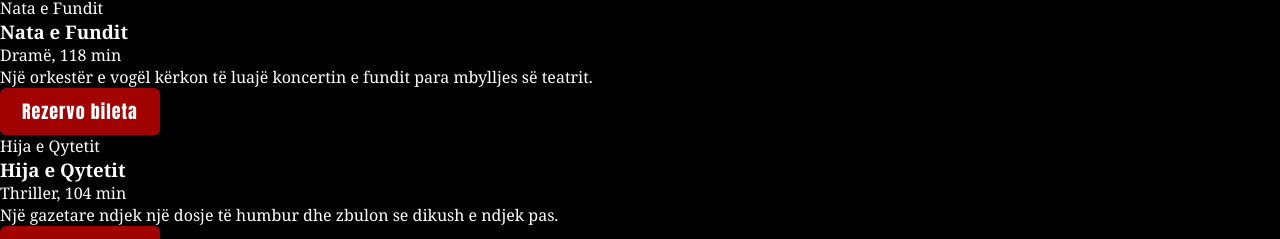
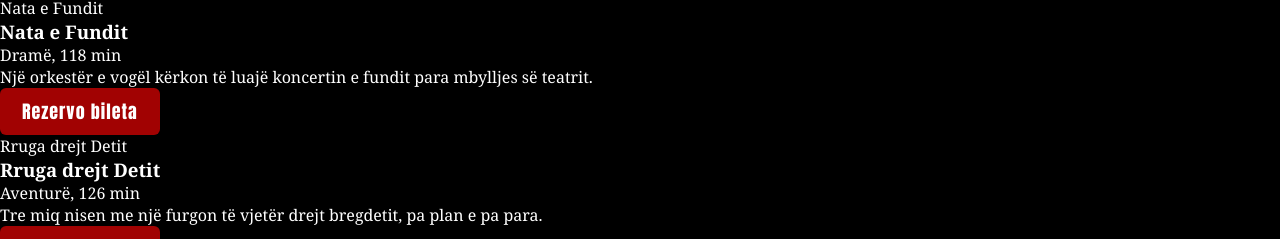
Before and after one commit to Elton-Balaj/ProjektKinema, a plain HTML site: page index.html in a window 1280 px wide. Shown: the part 668-907 px from the top of the page. Drawn offline with Linux system fonts and the light colour scheme.

Commit message:
Vendosja e footer tek faqja kryesore index (ballina)

```diff
--- a/index.html
+++ b/index.html
@@ -73,13 +73,13 @@
           </article>
 
           <article class="film">
-            <div class="poster-p2"><span>Hija e Qytetit</span></div>
+            <div class="poster p3"><span>Rruga drejt Detit</span></div>
             <div class="film-info">
-              <h3>Hija e Qytetit</h3>
-              <p class="meta">Thriller, 104 min</p>
+              <h3>Rruga drejt Detit</h3>
+              <p class="meta">Aventurë, 126 min</p>
               <p>
-                Një gazetare ndjek një dosje të humbur dhe zbulon se dikush e
-                ndjek pas.
+                Tre miq nisen me një furgon të vjetër drejt bregdetit, pa plan e
+                pa para.
               </p>
               <a class="btn" href="login.html">Rezervo bileta</a>
             </div>
@@ -177,12 +177,10 @@
       </aside>
     </div>
 
-    <!--
     <footer class="footer">
       <p>KinoMax, Rruga Jakup Balaj 57, Prishtine</p>
       <p>Tel: 044 904 084 | info@kinomax.gmail.com</p>
       <p>2026 Kinema Drita. Projekt universitar .</p>
     </footer>
-    -->
   </body>
 </html>
```
